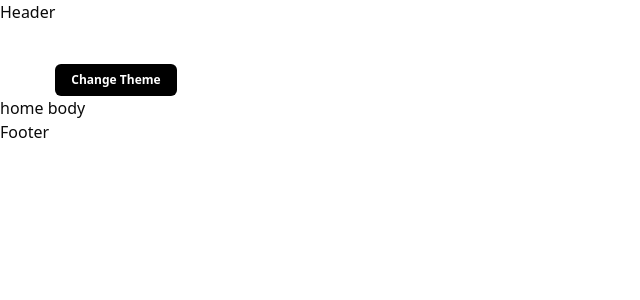
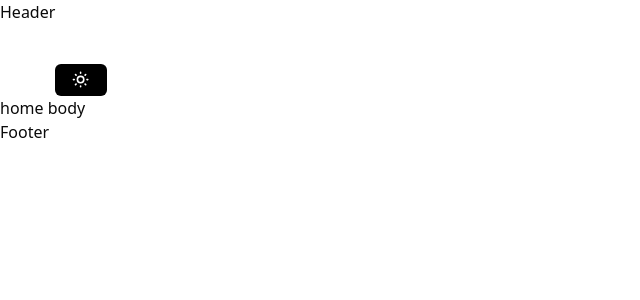
Before and after one commit to akaRicane/ricane.art.vercel, a Next.js app: page / in a window 1280 px wide. Shown: the top 300 px of the page, without its empty margins (0-640 px from the left). Built offline with nearby package versions, Linux system fonts and the light colour scheme.

Commit message:
dark mode icons

```diff
--- a/components/theme/ThemeToggle.tsx
+++ b/components/theme/ThemeToggle.tsx
@@ -2,6 +2,7 @@
 
 import { Button } from "@/components/ui/button";
 import { useTheme } from "next-themes";
+import { Moon, SunMedium } from "lucide-react";
 
 export const ThemeToggle = () => {
   const { theme, setTheme } = useTheme();
@@ -15,7 +16,8 @@ export const ThemeToggle = () => {
         setTheme(theme === "light" ? "dark" : "light");
       }}
     >
-      Change Theme
+      <SunMedium className="h-[1.2rem] w-[1.2rem] rotate-0 scale-100 transition-all dark:-rotate-90 dark:scale-0" />
+      <Moon className="absolute h-[1.2rem] w-[1.2rem] rotate-90 scale-0 transition-all dark:rotate-0 dark:scale-100" />
     </Button>
   );
 };
```
